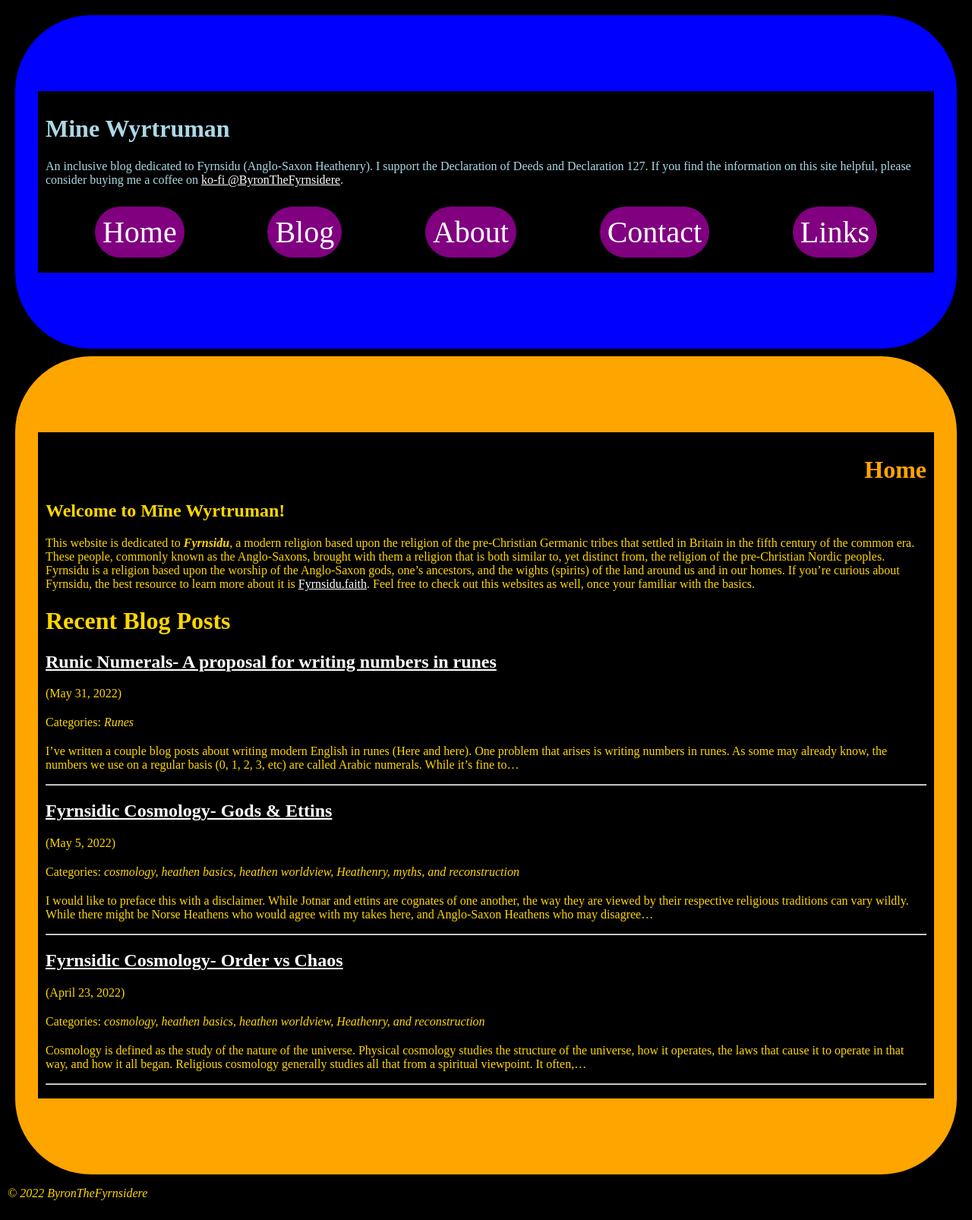
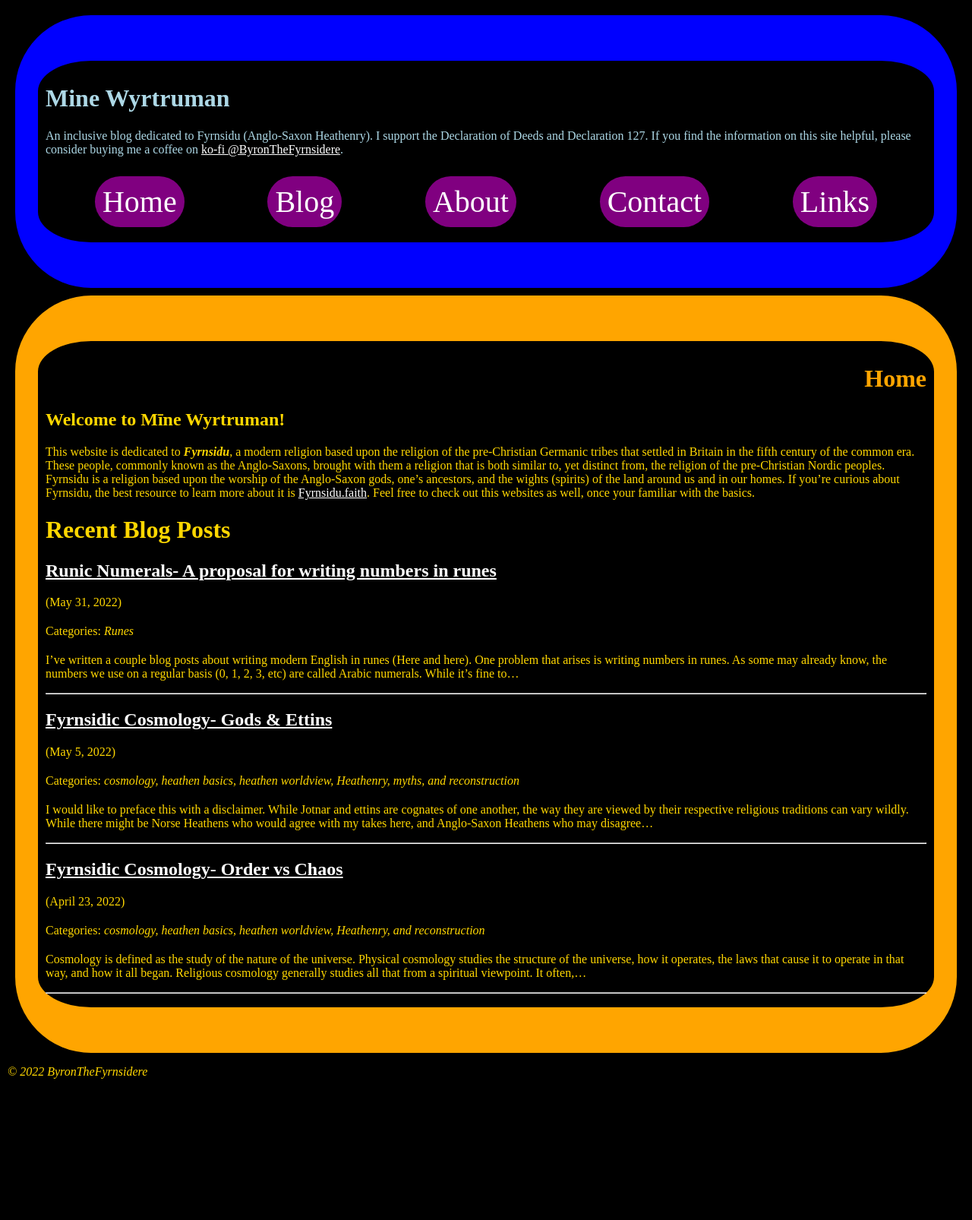
Before and after one commit to byronpendason/byronpendason.github.io, a Jekyll site: the page built from index.md, in a window 1280 px wide. Shown: the whole page at 76% size. Built offline with Jekyll 4.4.1, drawn with Linux system fonts in a browser that asks for light colours; our own code applies the rules of GitHub Pages for plain Markdown files; comment, search, counter and statistics services are not loaded; after the commit the page ends 1446 px from its top, so only the background shows below that.

Commit message:
Update style.css

```diff
--- a/css/style.css
+++ b/css/style.css
@@ -11,7 +11,7 @@
         margin: 10px;
         padding: 10px;
         border-style: solid;
-        border-width: 100px 30px;
+        border-width: 60px 30px;
         border-color: blue;
         color: lightblue;
         border-radius: 100px;
@@ -47,7 +47,7 @@
         padding: 10px;
         border-radius: 100px;
         border-style: solid;
-        border-width: 100px 30px;
+        border-width: 60px 30px;
         border-color: orange;
         color: gold;
       }
```
